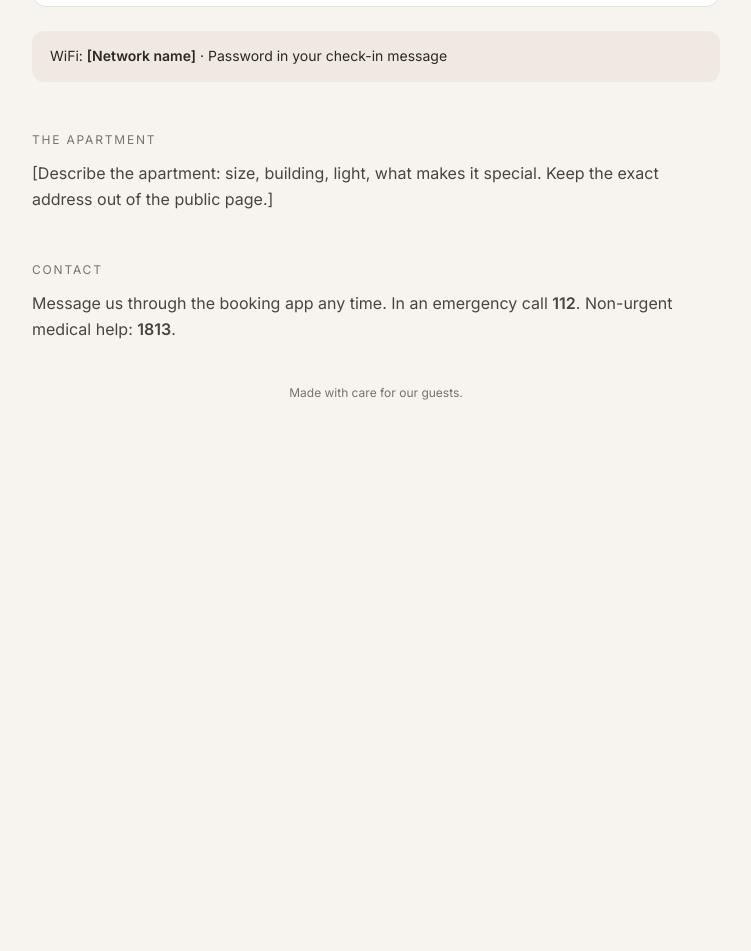
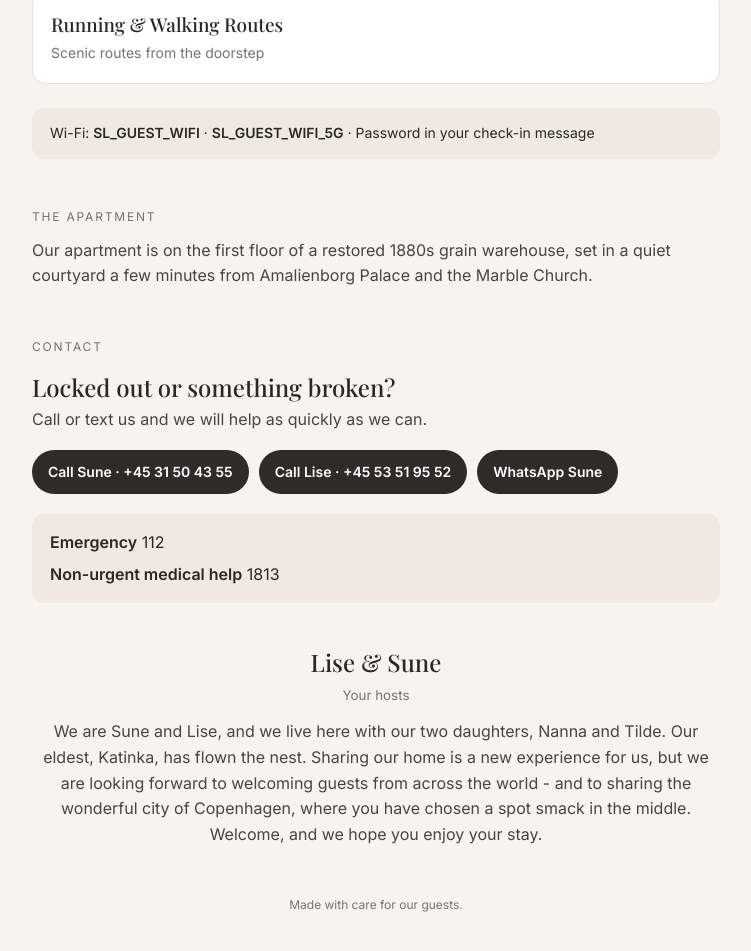
Before and after one commit to sen-pixel-mst3k/Guidebook, a plain HTML site: page index.html in a window 1280 px wide. Shown: the part 1459-2410 px from the top of the page, without its empty margins (264-1015 px from the left). Before the commit the page ends 1973 px from the top, so only its background shows below. Drawn offline with nearby package versions, Linux system fonts and the light colour scheme; no server answers.

Commit message:
Fill in Copenhagen guide host and contact details

```diff
--- a/index.html
+++ b/index.html
@@ -3,7 +3,7 @@
 <head>
 <meta charset="utf-8">
 <meta name="viewport" content="width=device-width, initial-scale=1, viewport-fit=cover">
-<title>Lise and Sune's Copenhagen Guide</title>
+<title>Lise &amp; Sune's Copenhagen Guide</title>
 <meta name="description" content="A personal guide to our neighbourhood for guests.">
 <link rel="preconnect" href="https://fonts.googleapis.com">
 <link rel="preconnect" href="https://fonts.gstatic.com" crossorigin>
@@ -51,6 +51,11 @@
   .card span{color:var(--muted);font-size:14px}
   .wifi{margin-top:24px;padding:14px 18px;border-radius:12px;background:#efe9e1;font-size:14px}
   .about{color:#4a443e}
+  .contact-actions{display:flex;flex-wrap:wrap;gap:10px;margin:18px 0}
+  .contact-actions a{display:inline-flex;align-items:center;justify-content:center;min-height:44px;padding:10px 16px;border-radius:999px;background:var(--dark);color:#fff;text-decoration:none;font-size:14px;font-weight:600}
+  .contact-actions a:focus-visible{outline:3px solid var(--accent);outline-offset:3px}
+  .emergency{margin-top:20px;padding:16px 18px;border-radius:12px;background:#efe9e1}
+  .emergency p+p{margin-top:6px}
   footer{padding:32px 0;color:var(--muted);font-size:12px;text-align:center}
   /* detail sheet */
   dialog{border:0;border-radius:18px 18px 0 0;width:100%;max-width:720px;margin:auto auto 0;max-height:88vh;padding:0;background:var(--bg);color:var(--ink)}
@@ -76,7 +81,7 @@
 <!-- ====== HERO: edit title + subtitle ====== -->
 <header class="hero" id="home">
   <div class="wrap" style="width:100%">
-    <h1>Lise and Sune's Copenhagen Guide</h1>
+    <h1>Lise &amp; Sune's Copenhagen Guide</h1>
     <p>A personal guide to our neighbourhood</p>
   </div>
 </header>
@@ -96,10 +101,10 @@
 
   <!-- ====== HOSTS ====== -->
   <section class="hosts">
-    <div class="avatar" style="background-image:url('')"></div>
-    <h2>[Your names]</h2>
+    <div class="avatar" aria-hidden="true"></div>
+    <h2>Lise &amp; Sune</h2>
     <small>Your hosts</small>
-    <p>[A few warm sentences about you: who lives here, since when you've hosted, what you love about the area.]</p>
+    <p>We are Sune and Lise, and we live here with our two daughters, Nanna and Tilde. Our eldest, Katinka, has flown the nest. Sharing our home is a new experience for us, but we are looking forward to welcoming guests from across the world - and to sharing the wonderful city of Copenhagen, where you have chosen a spot smack in the middle. Welcome, and we hope you enjoy your stay.</p>
   </section>
 
   <!-- ====== BEFORE YOU ARRIVE ====== -->
@@ -121,19 +126,34 @@
       <button class="card" data-open="essentials"><h3>Essentials</h3><span>Grocery, transport, pharmacy &amp; safety</span></button>
       <button class="card wide" data-open="run"><h3>Running &amp; Walking Routes</h3><span>Scenic routes from the doorstep</span></button>
     </div>
-    <div class="wifi">WiFi: <b>[Network name]</b> · Password in your check-in message</div>
+    <div class="wifi">Wi-Fi: <b>SL_GUEST_WIFI</b> · <b>SL_GUEST_WIFI_5G</b> · Password in your check-in message</div>
   </section>
 
   <!-- ====== APARTMENT ====== -->
   <section id="apartment">
     <div class="label">The apartment</div>
-    <p class="about">[Describe the apartment: size, building, light, what makes it special. Keep the exact address out of the public page.]</p>
+    <p class="about">Our apartment is on the first floor of a restored 1880s grain warehouse, set in a quiet courtyard a few minutes from Amalienborg Palace and the Marble Church.</p>
   </section>
 
   <!-- ====== CONTACT ====== -->
   <section id="contact">
     <div class="label">Contact</div>
-    <p class="about">Message us through the booking app any time. In an emergency call <b>112</b>. Non-urgent medical help: <b>1813</b>.</p>
+    <h2>Locked out or something broken?</h2>
+    <p class="about">Call or text us and we will help as quickly as we can.</p>
+    <div class="contact-actions" aria-label="Contact Lise and Sune">
+      <a href="tel:+4531504355">Call Sune · +45 31 50 43 55</a>
+      <a href="tel:+4553519552">Call Lise · +45 53 51 95 52</a>
+      <a href="https://wa.me/4531504355" target="_blank" rel="noopener noreferrer">WhatsApp Sune</a>
+    </div>
+    <div class="emergency">
+      <p><strong>Emergency</strong> 112</p>
+      <p><strong>Non-urgent medical help</strong> 1813</p>
+    </div>
+    <section class="hosts" aria-label="About your hosts">
+      <h2>Lise &amp; Sune</h2>
+      <small>Your hosts</small>
+      <p>We are Sune and Lise, and we live here with our two daughters, Nanna and Tilde. Our eldest, Katinka, has flown the nest. Sharing our home is a new experience for us, but we are looking forward to welcoming guests from across the world - and to sharing the wonderful city of Copenhagen, where you have chosen a spot smack in the middle. Welcome, and we hope you enjoy your stay.</p>
+    </section>
   </section>
 
   <footer>Made with care for our guests.</footer>
@@ -165,6 +185,7 @@
 </div></dialog>
 
 <dialog id="eat"><div class="sheet-head"><h2>Explore the Neighbourhood</h2><button class="close" aria-label="Close">×</button></div><div class="sheet-body">
+  <p class="label">Hand-picked by Lise &amp; Sune</p>
   <h4>Restaurants</h4><ul><li><b>[Name]</b> – [one line why you love it]</li></ul>
   <h4>Cafés &amp; bakeries</h4><ul><li><b>[Name]</b> – [one line]</li></ul>
   <h4>Bars</h4><ul><li><b>[Name]</b> – [one line]</li></ul>
@@ -175,6 +196,7 @@
   <h4>Pharmacy</h4><p>[Nearest apotek]</p>
   <h4>Transport</h4><p>[Nearest metro / bus / city bikes]</p>
   <h4>Safety</h4><p>Emergency: 112 · Medical helpline: 1813</p>
+  <div class="wifi">Wi-Fi: <b>SL_GUEST_WIFI</b> · <b>SL_GUEST_WIFI_5G</b> · Password in your check-in message</div>
 </div></dialog>
 
 <dialog id="run"><div class="sheet-head"><h2>Running &amp; Walking Routes</h2><button class="close" aria-label="Close">×</button></div><div class="sheet-body">
```
